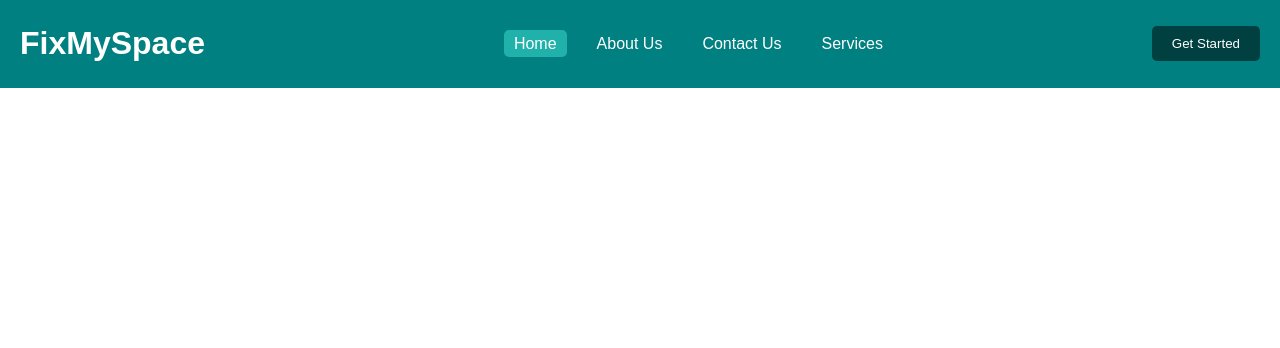
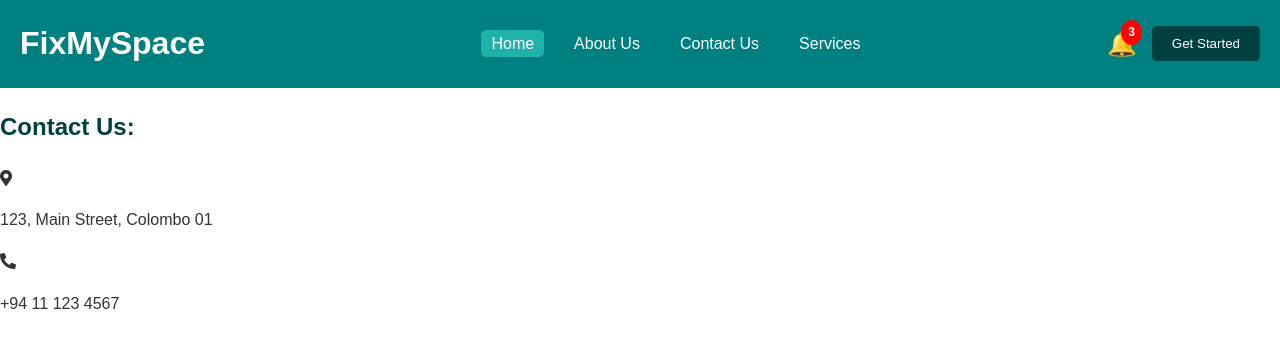
Before and after one commit to FadhilaKhan/gig, a PHP site: page /contactus.html in a window 1280 px wide. Shown: the top 348 px of the page. Run offline with PHP 8.4, Linux system fonts and the light colour scheme.

Commit message:
updated bell icon

```diff
--- a/contactus.css
+++ b/contactus.css
@@ -62,3 +62,40 @@ nav a.active, nav a:hover {
     background-color: #20B2AA;
     border-radius: 5px;
 }
+/* Aligns button and bell together */
+.nav-actions {
+    display: flex;
+    align-items: center;
+    gap: 15px; /* Space between bell and button */
+}
+
+/* Notification Bell */
+.notification-bell {
+    position: relative;
+    font-size: 1.5rem;
+    cursor: pointer;
+}
+
+/* Notification Count Badge */
+.badge {
+    position: absolute;
+    top: -5px;
+    right: -5px;
+    background-color: red;
+    color: white;
+    font-size: 12px;
+    font-weight: bold;
+    padding: 3px 7px;
+    border-radius: 50%;
+}
+
+/* Bell Icon */
+.bell-icon {
+    font-size: 1.5rem;
+    color: white;
+    transition: color 0.3s ease;
+}
+
+.bell-icon:hover {
+    color: #FFD700; /* Gold color on hover */
+}
--- a/contactus.html
+++ b/contactus.html
@@ -18,9 +18,29 @@
                 <li><a href="contactus.html">Contact Us</a></li>
                 <li><a href="#">Services</a></li>
             </ul>
+            <div class="nav-actions">
+            <div class="notification-bell">
+                <span class="bell-icon">🔔</span>
+                <span class="badge">3</span> <!-- Notification count -->
+            </div>
             <button>Get Started</button>
+        </div>
         </nav>
     </header>
 
+    <!-- Contact Us Section -->
+    <section class="contact-us">
+        <h2>Contact Us:</h2>
+        <div class="contact-details">
+            <div class="contact-detail">
+                <i class="fas fa-map-marker-alt"></i>
+                <p>123, Main Street, Colombo 01</p>
+            </div>
+            <div class="contact-detail">
+                <i class="fas fa-phone-alt"></i>
+                <p>+94 11 123 4567</p>
+            </div>
+        </div>
+
 </body>
 </html>
```
Also changed, not shown: Home.css (+37 -0 lines), Home.html (+7 -1 lines).
